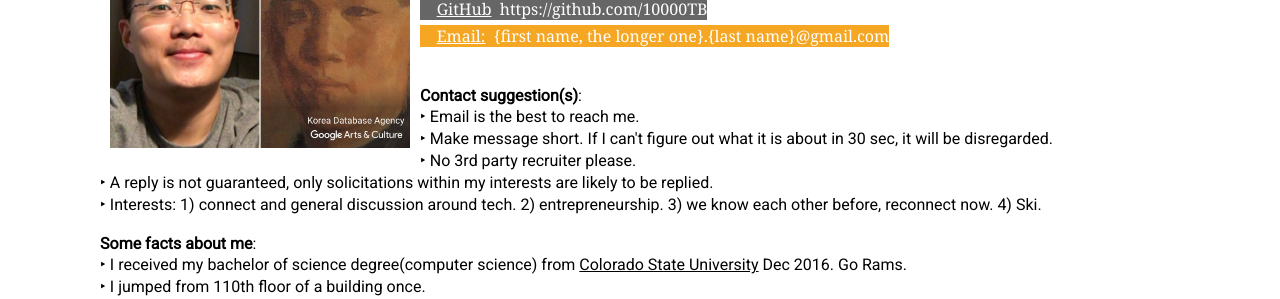
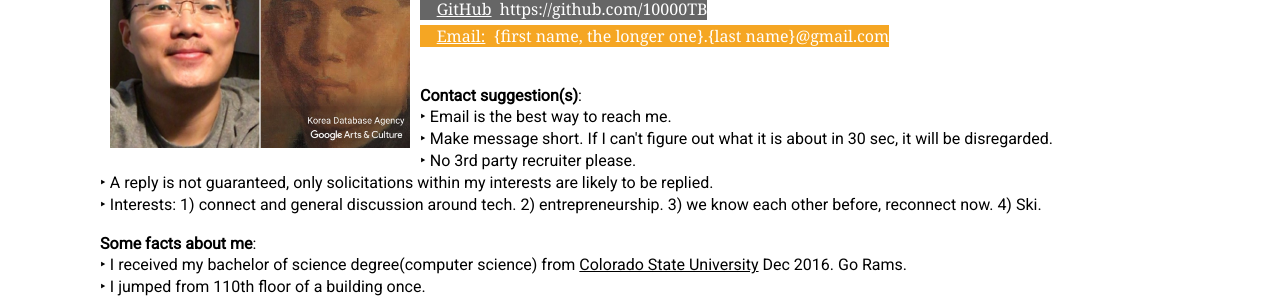
Before and after one commit to 10000TB/10000TB.github.io, a Jekyll site: the page built from pages/about.html, in a window 1280 px wide and 1137 px high. Shown: the part 319-618 px from the top of the window. Built offline with Jekyll 4.4.1, drawn with Linux system fonts in a browser that asks for light colours; nearby versions of some CDN libraries.

Commit message:
about page: type fixes.

```diff
--- a/pages/about.html
+++ b/pages/about.html
@@ -9,13 +9,13 @@
 	<span style="width:80px;height:30px;background-color:rgba(0,49,107,0.6);color:white;">&nbsp;&nbsp;&nbsp;&nbsp;<a style="color:white;" href="">Resume</a>&nbsp;&nbsp;Resume available upon request through email.</span><br/>
 	<span style="width:80px;height:30px;background-color:rgba(74,144,226,1);color:white;">&nbsp;&nbsp;&nbsp;&nbsp;<a style="color:white;" href="https://www.linkedin.com/in/xuehaohu">LinkedIn</a>&nbsp;&nbsp;https://www.linkedin.com/in/xuehaohu</span><br/>
 	<span style="width:80px;height:30px;background-color:rgba(0,0,0,0.6);color:white;">&nbsp;&nbsp;&nbsp;&nbsp;<a style="color:white;" href="https://github.com/10000TB">GitHub</a>&nbsp;&nbsp;https://github.com/10000TB</span><br/>
-    <span style="width:80px;height:30px;background-color:rgba(245,166,35,1);color:white;">&nbsp;&nbsp;&nbsp;&nbsp;<a style="color:white;" href="mailto:xuehao.hu@gmail.com?Subject=Hello%20again">Email:</a>&nbsp;&nbsp;{first name, the longer one}.{last name}@gmail.com</span><br/>
+    <span style="width:80px;height:30px;background-color:rgba(245,166,35,1);color:white;">&nbsp;&nbsp;&nbsp;&nbsp;<a style="color:white;" href="">Email:</a>&nbsp;&nbsp;{first name, the longer one}.{last name}@gmail.com</span><br/>
 <p style="margin-top: 15px;position: relative;padding-top: 5px;">
 </p>
 
 <Strong>Contact suggestion(s)</Strong>:
 <br/>
-‣ Email is the best to reach me.<br/>
+‣ Email is the best way to reach me.<br/>
 ‣ Make message short. If I can't figure out what it is about in 30 sec, it will be disregarded.<br/>
 ‣ No 3rd party recruiter please.<br/>
 ‣ A reply is not guaranteed, only solicitations within my interests are likely to be replied.<br/>
```
